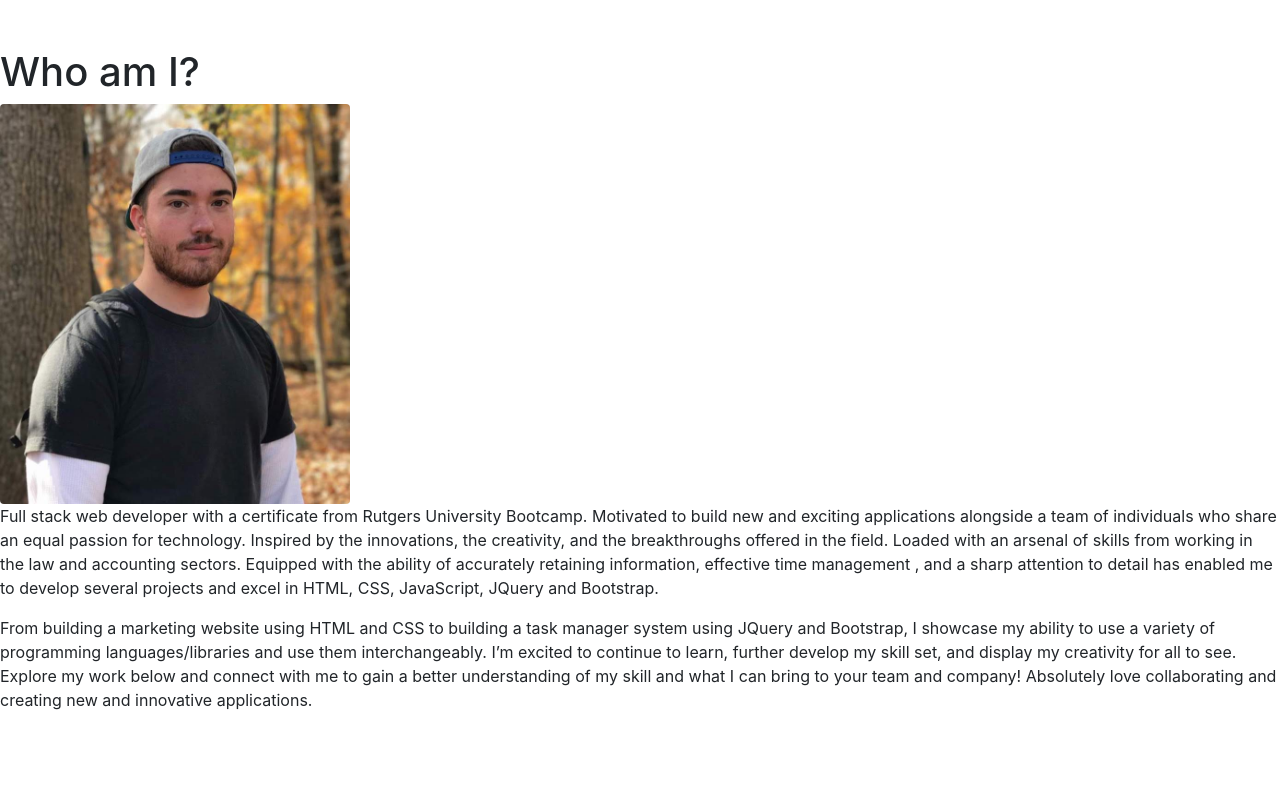
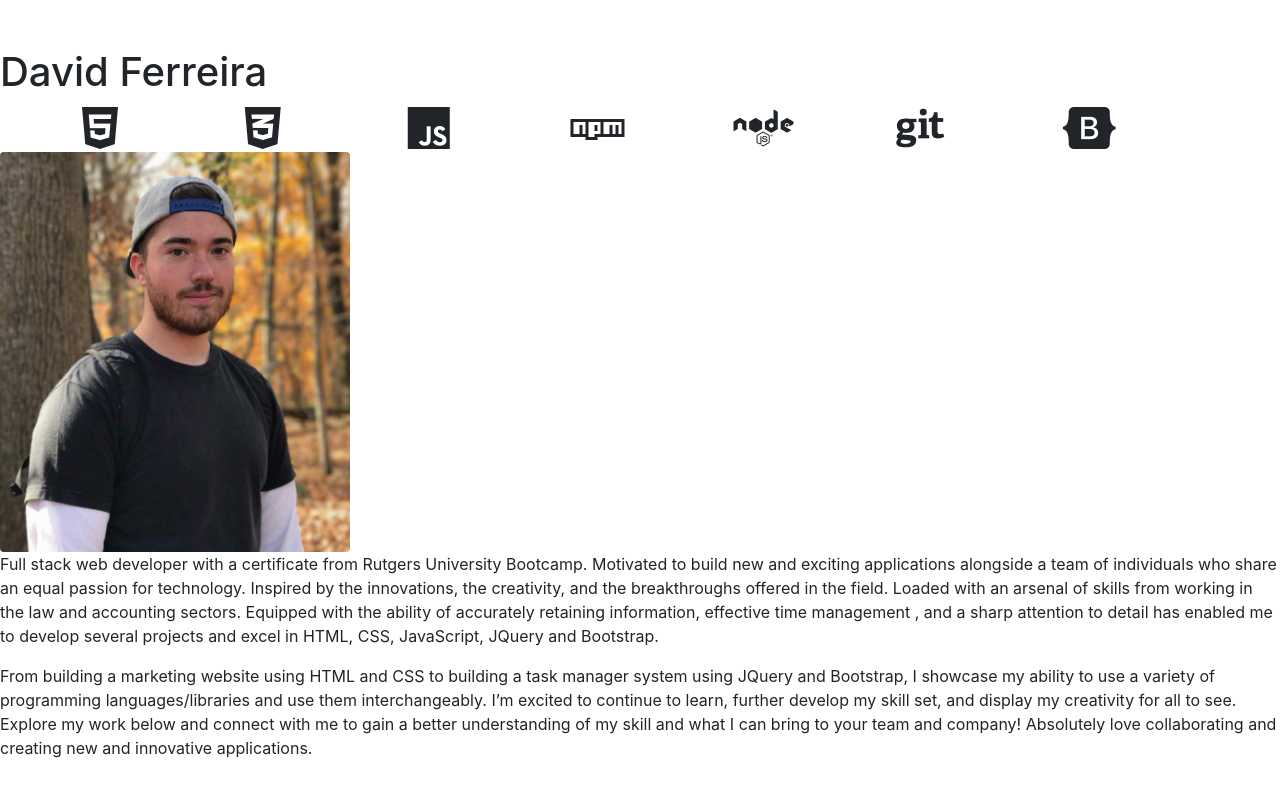
Before and after one commit to DiSantoz/dferreira, a React (Create React App) app: page / in a window 1280 px wide. Shown: the top 796 px of the page. Built offline with nearby package versions, Linux system fonts and the light colour scheme.

Commit message:
add icons to about me

```diff
--- a/public/index.html
+++ b/public/index.html
@@ -25,10 +25,19 @@
       Learn how to configure a non-root public URL by running `npm run build`.
     -->
     <!-- CSS only -->
+    <!-- BOOTSTRAP -->
     <link
       href="https://cdn.jsdelivr.net/npm/bootstrap@5.1.0/dist/css/bootstrap.min.css"
       rel="stylesheet"
       integrity="sha384-KyZXEAg3QhqLMpG8r+8fhAXLRk2vvoC2f3B09zVXn8CA5QIVfZOJ3BCsw2P0p/We"
+      crossorigin="anonymous"
+    />
+    <!-- FONT AWESOME -->
+    <!-- Font awesome -->
+    <link
+      rel="stylesheet"
+      href="https://pro.fontawesome.com/releases/v5.10.0/css/all.css"
+      integrity="sha384-AYmEC3Yw5cVb3ZcuHtOA93w35dYTsvhLPVnYs9eStHfGJvOvKxVfELGroGkvsg+p"
       crossorigin="anonymous"
     />
     <title>David Ferreira</title>
--- a/src/components/About/index.js
+++ b/src/components/About/index.js
@@ -4,13 +4,46 @@ import coverImage from "../../assets/cover/me.jpg";
 function About() {
   return (
     <section className="my-5">
-      <h1 id="about">Who am I?</h1>
+      <h1 id="about">David Ferreira</h1>
+      <div class="container">
+        <div class="row justify-content-start">
+          {/* HTML ICON */}
+          <div class="icon col">
+            <i class="fab fa-html5 fa-3x" title="HTML"></i>
+          </div>
+          {/* CSS ICON */}
+          <div class="icon col">
+            <i class="fab fa-css3-alt fa-3x" title="CSS"></i>
+          </div>
+          {/* JAVASCRIPT ICON */}
+          <div class="icon col">
+            <i class="fab fa-js fa-3x" title="JavaScript"></i>
+          </div>
+          {/* NPM ICON */}
+          <div class="icon col">
+            <i class="fab fa-npm fa-3x" title="NPM"></i>
+          </div>
+          {/* NODEJS ICON */}
+          <div class="icon col">
+            <i class="fab fa-node fa-3x" title="NodeJs"></i>
+          </div>
+          {/* GIT ICON */}
+          <div class="icon col">
+            <i class="fab fa-git fa-3x" title="Git"></i>
+          </div>
+          {/* BOOTSTRAP ICON */}
+          <div class="icon col">
+            <i class="fab fa-bootstrap fa-3x fa-fw" title="Bootstrap"></i>
+          </div>
+        </div>
+      </div>
       <img
         src={coverImage}
         className="rounded float-start"
         style={{ width: "350px", height: "400px" }}
         alt="cover"
       />
+
       <div className="float-md-start">
         <p>
           Full stack web developer with a certificate from Rutgers University
```
